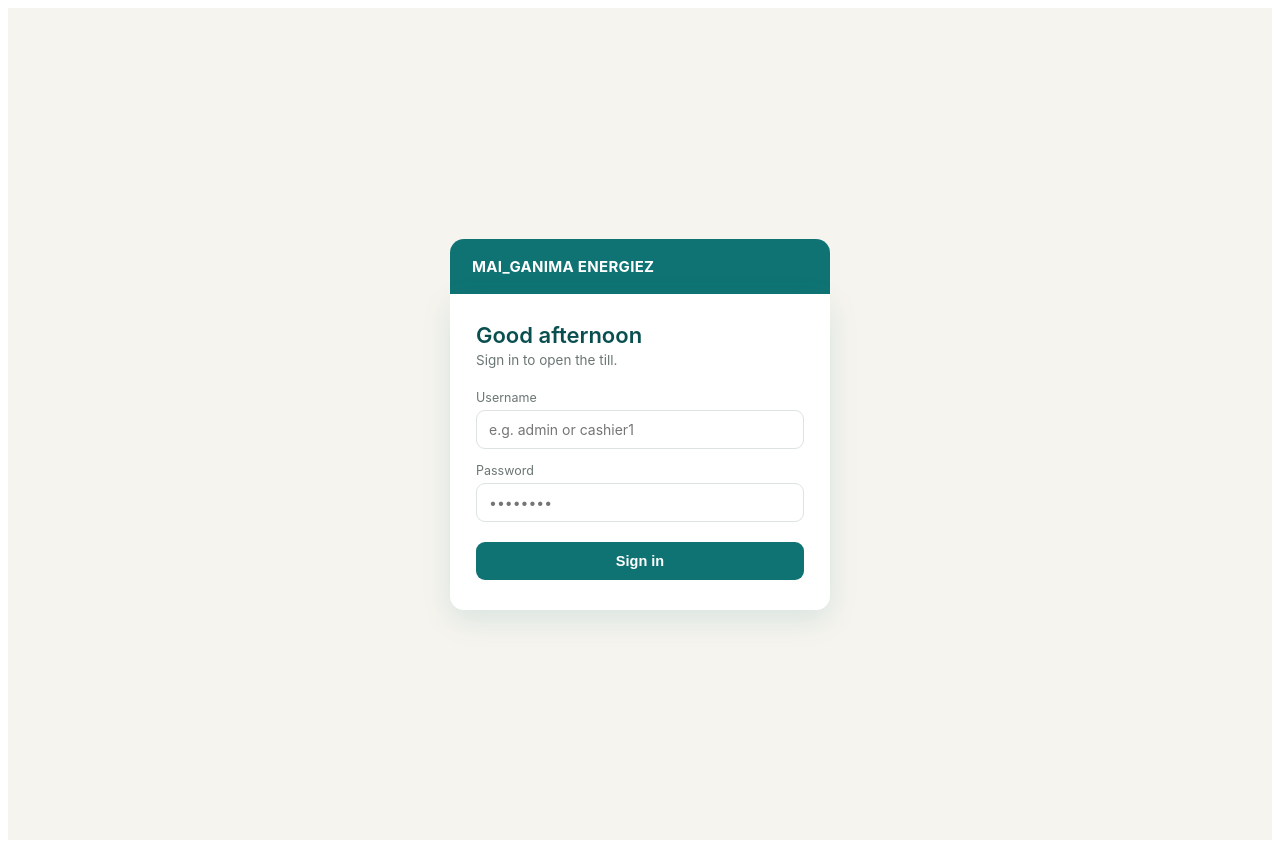
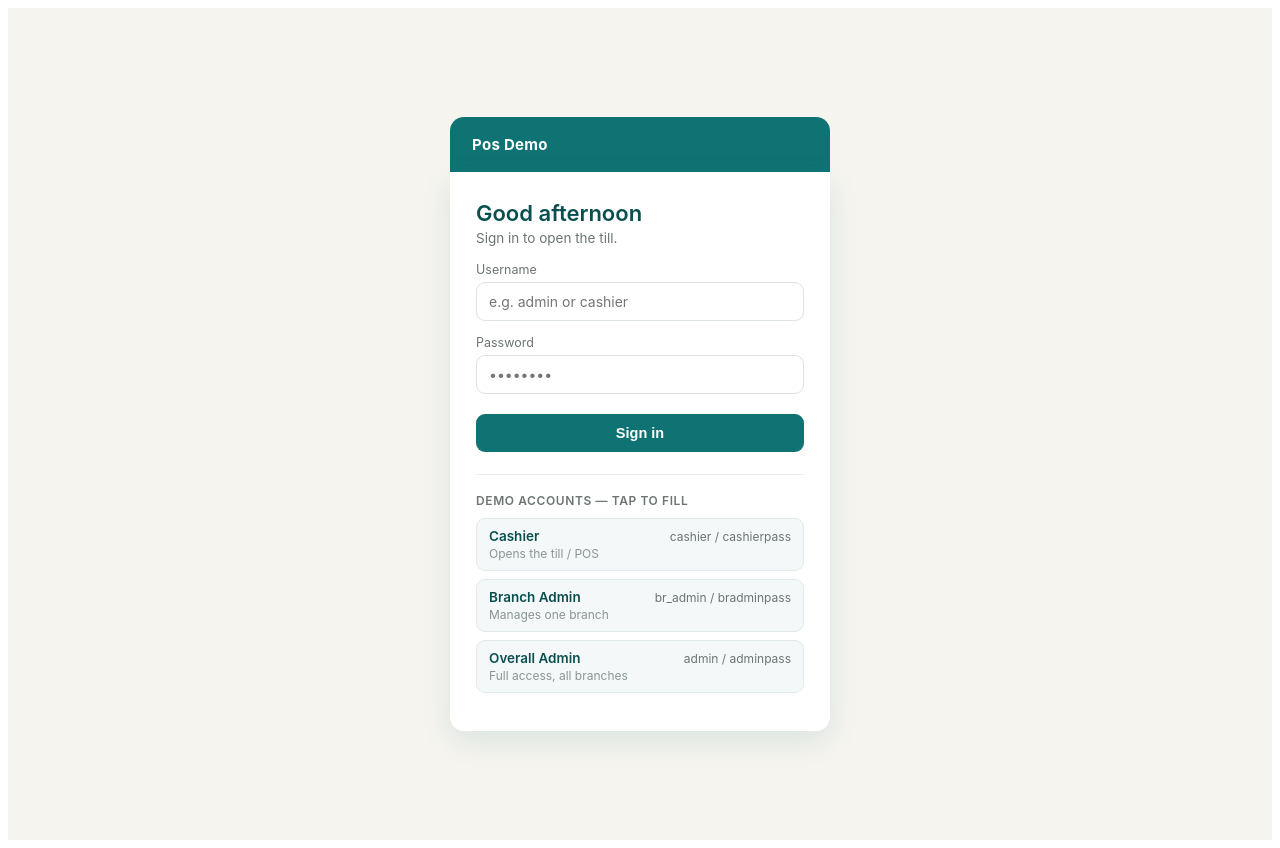
Before and after one commit to agibi3/pos_backend, a React (Vite) app: page / in a window 1280 px wide. Built offline with nearby package versions, Linux system fonts and the light colour scheme; no server answers.

Commit message:
Update demo accounts and login screen UI

```diff
--- a/src/components/LoginScreen.jsx
+++ b/src/components/LoginScreen.jsx
@@ -7,6 +7,14 @@ import { Spinner, GlobalKeyframes } from "./common/UI.jsx";
  * Handles sign-in only. Whether a user lands on the POS or the Admin
  * dashboard is decided by their role, returned by the server on login.
  */
+
+// Demo accounts shown as hints. Update these to match the users you create.
+const DEMO_ACCOUNTS = [
+  { role: "Cashier", note: "Opens the till / POS", username: "cashier", password: "cashierpass" },
+  { role: "Branch Admin", note: "Manages one branch", username: "br_admin", password: "bradminpass" },
+  { role: "Overall Admin", note: "Full access, all branches", username: "admin", password: "adminpass" },
+];
+
 export default function LoginScreen({ onLogin }) {
   const { login, error: loadError } = useSupabaseData();
   const [username, setUsername] = useState("");
@@ -20,6 +28,12 @@ export default function LoginScreen({ onLogin }) {
     if (h >= 12) return "Good afternoon";
     return "Good morning";
   }, []);
+
+  const fillDemo = (acct) => {
+    setUsername(acct.username);
+    setPassword(acct.password);
+    setError("");
+  };
 
   const submit = (e) => {
     e.preventDefault();
@@ -44,11 +58,11 @@ export default function LoginScreen({ onLogin }) {
     <div style={{ minHeight: "100vh", background: BG, display: "flex", alignItems: "center", justifyContent: "center", fontFamily: "'Inter', system-ui, sans-serif", padding: 16 }}>
       <div style={{ width: "100%", maxWidth: 380 }}>
         <div style={{ background: TEAL, borderRadius: "14px 14px 0 0", padding: "18px 22px" }}>
-          <div style={{ color: "#fff", fontWeight: 700, letterSpacing: 0.3, fontSize: 15 }}>MAI_GANIMA ENERGIEZ</div>
+          <div style={{ color: "#fff", fontWeight: 700, letterSpacing: 0.3, fontSize: 15 }}>Pos Demo</div>
         </div>
         <div style={{ background: "#fff", borderRadius: "0 0 14px 14px", padding: "28px 26px 30px", boxShadow: "0 10px 30px rgba(15,115,115,0.12)" }}>
           <div style={{ color: TEAL_DARK, fontWeight: 600, fontSize: 22, marginBottom: 4 }}>{greeting}</div>
-          <div style={{ color: "#6b7674", fontSize: 13.5, marginBottom: 22 }}>Sign in to open the till.</div>
+          <div style={{ color: "#6b7674", fontSize: 13.5, marginBottom: 16 }}>Sign in to open the till.</div>
 
           {loadError && (
             <div style={{ background: "#FDEDED", color: "#B3261E", fontSize: 12.5, padding: "8px 10px", borderRadius: 8, marginBottom: 16 }}>
@@ -58,7 +72,7 @@ export default function LoginScreen({ onLogin }) {
 
           <form onSubmit={submit}>
             <label style={{ display: "block", fontSize: 12.5, color: "#6b7674", marginBottom: 5 }}>Username</label>
-            <input value={username} onChange={(e) => setUsername(e.target.value)} autoFocus style={inputStyle} placeholder="e.g. admin or cashier1" />
+            <input value={username} onChange={(e) => setUsername(e.target.value)} autoFocus style={inputStyle} placeholder="e.g. admin or cashier" />
 
             <label style={{ display: "block", fontSize: 12.5, color: "#6b7674", margin: "14px 0 5px" }}>Password</label>
             <input type="password" value={password} onChange={(e) => setPassword(e.target.value)} style={inputStyle} placeholder="••••••••" />
@@ -88,6 +102,38 @@ export default function LoginScreen({ onLogin }) {
               {busy ? <Spinner size={16} /> : "Sign in"}
             </button>
           </form>
+
+          {/* Demo account hints */}
+          <div style={{ marginTop: 22, paddingTop: 18, borderTop: "1px solid #E6ECEB" }}>
+            <div style={{ fontSize: 12, fontWeight: 600, color: "#6b7674", textTransform: "uppercase", letterSpacing: 0.6, marginBottom: 10 }}>
+              Demo accounts — tap to fill
+            </div>
+            {DEMO_ACCOUNTS.map((acct) => (
+              <button
+                key={acct.username}
+                type="button"
+                onClick={() => fillDemo(acct)}
+                style={{
+                  display: "block",
+                  width: "100%",
+                  textAlign: "left",
+                  background: "#F4F8F8",
+                  border: "1px solid #E1EAEA",
+                  borderRadius: 9,
+                  padding: "9px 12px",
+                  marginBottom: 8,
+                  cursor: "pointer",
+                  fontFamily: "inherit",
+                }}
+              >
+                <div style={{ display: "flex", justifyContent: "space-between", alignItems: "baseline" }}>
+                  <span style={{ color: TEAL_DARK, fontWeight: 600, fontSize: 13.5 }}>{acct.role}</span>
+                  <span style={{ color: "#6b7674", fontSize: 12 }}>{acct.username} / {acct.password}</span>
+                </div>
+                <div style={{ color: "#8a9593", fontSize: 12, marginTop: 2 }}>{acct.note}</div>
+              </button>
+            ))}
+          </div>
         </div>
       </div>
       <GlobalKeyframes />
```
